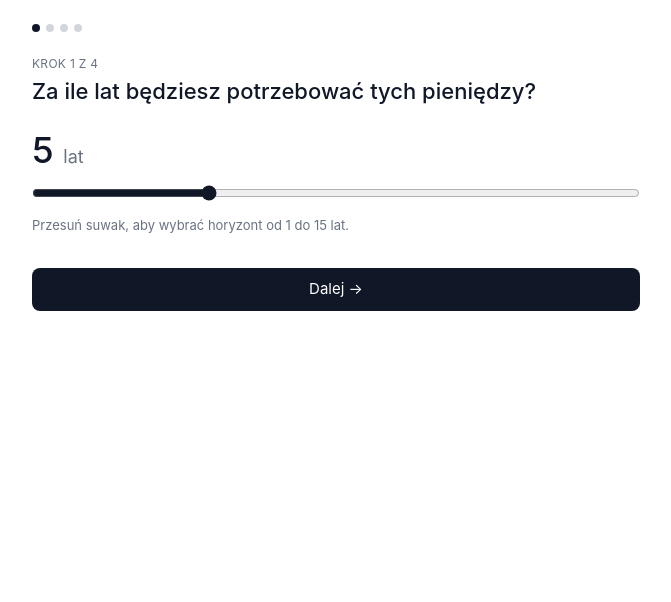
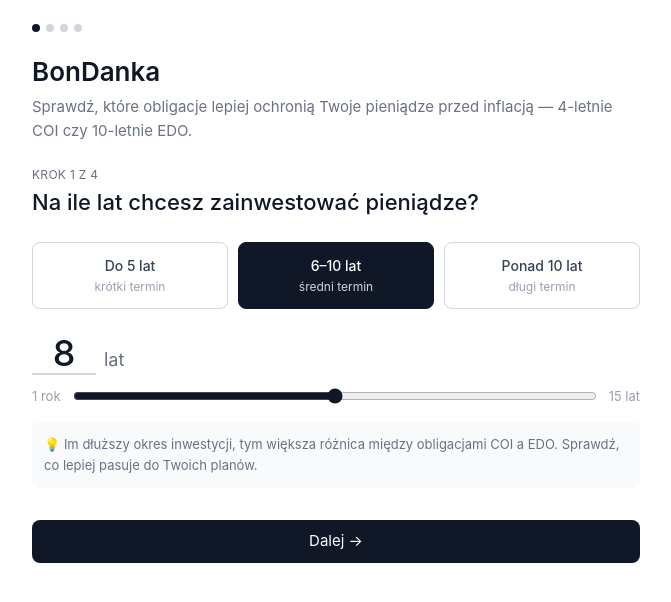
Before and after one commit to pgrzenko/BonDanka, a React (Vite) app: page / in a window 1280 px wide. Shown: the top 602 px of the page, without its empty margins (304-975 px from the left). Built offline with nearby package versions, Linux system fonts and the light colour scheme.

Commit message:
feat: redesign Step 1 (Horizon) UX for better usability

```diff
--- a/src/components/StepHorizon.tsx
+++ b/src/components/StepHorizon.tsx
@@ -1,3 +1,5 @@
+import { useState } from "react";
+
 interface StepHorizonProps {
   value: number;
   onChange: (v: number) => void;
@@ -10,23 +12,107 @@ function pluralLat(n: number): string {
   return "lat";
 }
 
+type Preset = "short" | "medium" | "long";
+
+function presetForValue(v: number): Preset | null {
+  if (v >= 1 && v <= 5) return "short";
+  if (v >= 6 && v <= 10) return "medium";
+  if (v > 10) return "long";
+  return null;
+}
+
 export function StepHorizon({ value, onChange, onNext }: StepHorizonProps) {
+  const [editingText, setEditingText] = useState<string | null>(null);
+  const activePreset = presetForValue(value);
+
+  function applyPreset(preset: Preset) {
+    if (preset === "short") onChange(4);
+    else if (preset === "medium") onChange(8);
+    else onChange(12);
+  }
+
+  function handleInputBlur() {
+    if (editingText === null) return;
+    const parsed = parseInt(editingText, 10);
+    if (!isNaN(parsed) && parsed >= 1 && parsed <= 15) {
+      onChange(parsed);
+    }
+    setEditingText(null);
+  }
+
+  function handleInputKeyDown(e: React.KeyboardEvent<HTMLInputElement>) {
+    if (e.key === "Enter") {
+      (e.target as HTMLInputElement).blur();
+    }
+  }
+
+  const presetBtn = (preset: Preset, label: string, sublabel: string) => (
+    <button
+      onClick={() => applyPreset(preset)}
+      className={`flex-1 py-3 px-2 rounded-lg border text-center transition-all cursor-pointer ${
+        activePreset === preset
+          ? "border-gray-900 bg-gray-900 text-white"
+          : "border-gray-300 bg-white text-gray-700 hover:border-gray-500"
+      }`}
+    >
+      <div className="text-[14px] font-medium">{label}</div>
+      <div
+        className={`text-[12px] mt-0.5 ${
+          activePreset === preset ? "text-gray-300" : "text-gray-400"
+        }`}
+      >
+        {sublabel}
+      </div>
+    </button>
+  );
+
   return (
     <div>
+      {/* Hero header */}
+      <div className="mb-6">
+        <h1 className="text-[26px] font-semibold text-gray-900 leading-tight">
+          BonDanka
+        </h1>
+        <p className="text-[15px] text-gray-500 mt-1.5 leading-relaxed">
+          Sprawdź, które obligacje lepiej ochronią Twoje pieniądze przed
+          inflacją — 4-letnie COI czy 10-letnie EDO.
+        </p>
+      </div>
+
       <div className="text-xs text-gray-500 uppercase tracking-wide mb-1">
         Krok 1 z 4
       </div>
       <h2 className="text-[22px] font-medium mb-6 leading-snug">
-        Za ile lat będziesz potrzebować tych pieniędzy?
+        Na ile lat chcesz zainwestować pieniądze?
       </h2>
 
-      <div className="my-6">
-        <div className="text-4xl font-medium text-gray-900 mb-3">
-          {value}{" "}
+      {/* Presets */}
+      <div className="flex gap-2.5 mb-6">
+        {presetBtn("short", "Do 5 lat", "krótki termin")}
+        {presetBtn("medium", "6–10 lat", "średni termin")}
+        {presetBtn("long", "Ponad 10 lat", "długi termin")}
+      </div>
+
+      {/* Editable value + slider */}
+      <div className="my-4">
+        <div className="flex items-baseline gap-2 mb-3">
+          <input
+            type="text"
+            inputMode="numeric"
+            value={editingText !== null ? editingText : value}
+            onChange={(e) => setEditingText(e.target.value.replace(/\D/g, ""))}
+            onFocus={() => setEditingText(String(value))}
+            onBlur={handleInputBlur}
+            onKeyDown={handleInputKeyDown}
+            className="w-16 text-4xl font-medium text-gray-900 bg-transparent border-b-2 border-gray-300 focus:border-gray-900 outline-none text-center transition-colors"
+            aria-label="Liczba lat"
+          />
           <span className="text-lg font-normal text-gray-500">
-            {pluralLat(value)}
+            {pluralLat(editingText !== null ? parseInt(editingText, 10) || value : value)}
           </span>
         </div>
+        <div className="flex items-center gap-3">
+          <span className="text-[13px] text-gray-400 whitespace-nowrap">1 rok</span>
           <input
             type="range"
             min={1}
@@ -36,9 +122,14 @@ export function StepHorizon({ value, onChange, onNext }: StepHorizonProps) {
             onChange={(e) => onChange(Number(e.target.value))}
             className="w-full accent-gray-900"
           />
-        <div className="text-[13px] text-gray-500 mt-2 leading-relaxed">
-          Przesuń suwak, aby wybrać horyzont od 1 do 15 lat.
+          <span className="text-[13px] text-gray-400 whitespace-nowrap">15 lat</span>
         </div>
+      </div>
+
+      {/* Helper text */}
+      <div className="text-[13px] text-gray-500 mt-4 leading-relaxed bg-gray-50 rounded-lg p-3">
+        💡 Im dłuższy okres inwestycji, tym większa różnica między obligacjami
+        COI a EDO. Sprawdź, co lepiej pasuje do Twoich planów.
       </div>
 
       <div className="flex gap-3 mt-8">
--- a/src/components/Wizard.tsx
+++ b/src/components/Wizard.tsx
@@ -9,7 +9,7 @@ import { Result } from "./Result.tsx";
 
 const INITIAL_STATE: WizardState = {
   step: 1,
-  horizonYears: 5,
+  horizonYears: 8,
   amount: 100000,
   inflationRate: 0.025,
   savingsRate: 0.025,
```
Also changed, not shown: 1 other file (tests, documents, lock files or other folders). Lines whose indentation alone changed are shown as unchanged.
